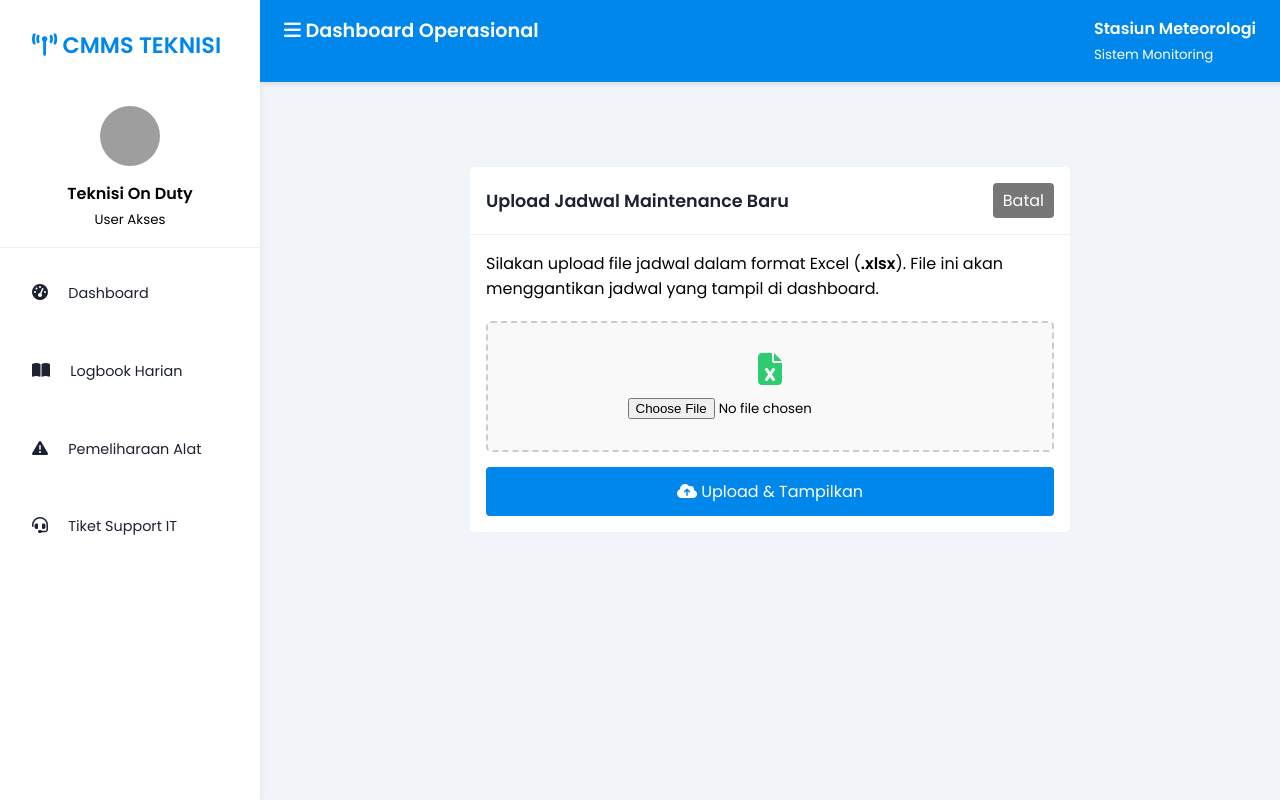
After one commit to Djimarr/projek-maintenance, a Flask app: page /upload_schedule in a window 1280 px wide. The commit adds this page. Run offline with Flask 3, Linux system fonts and the light colour scheme; grey boxes are pictures that could not be loaded.

Commit message:
menambahkan fitur upload file excel untuk jadwal bulanan

```diff
--- a/app.py
+++ b/app.py
@@ -1,17 +1,21 @@
 import sqlite3
 import os
 import requests
+import pandas as pd
 from flask import Flask, render_template, g, send_from_directory, request, redirect, url_for
 from collections import defaultdict
 from datetime import datetime
 
 DATABASE = 'maintenance.db'
 IMAGE_DIR = 'images'
+UPLOAD_FOLDER = 'uploads'
 TELEGRAM_BOT_TOKEN = "7625689953:AAHNg2vnEexzW3qG3fVVmrW3fIXAV7RkdSk" # Token Bot Anda
 
-
+os.makedirs(UPLOAD_FOLDER, exist_ok=True)
 app = Flask(__name__)
 app.secret_key = 'super_secret_key_maintenance_app'
+app.config['UPLOAD_FOLDER'] = UPLOAD_FOLDER
+
 
 # --- Fungsi Kirim Notifikasi Telegram ---
 def send_telegram_notification(chat_id, message):
@@ -108,7 +112,30 @@ def index():
         LIMIT 5
     """)
 
-    return render_template('index.html', stats=stats, maint_issues=recent_maint_issues, support_issues=recent_support_issues)
+    # 2. Baca Jadwal Excel
+    schedule_html = None
+    schedule_path = os.path.join(app.config['UPLOAD_FOLDER'], 'current_schedule.xlsx')
+
+    if os.path.exists(schedule_path):
+        try:
+            # Baca tanpa header agar format asli terlihat
+            df = pd.read_excel(schedule_path, header=None)
+            schedule_html = df.to_html(classes='schedule-table', index=False, header=False, na_rep='')
+        except Exception as e:
+            schedule_html = f"<p style='color:red;'>Gagal membaca jadwal: {e}</p>"
+
+    return render_template('index.html', stats=stats, schedule_html=schedule_html, maint_issues=recent_maint_issues, support_issues=recent_support_issues)
+
+@app.route('/upload_schedule', methods=['GET', 'POST'])
+def upload_schedule():
+    if request.method == 'POST':
+        if 'file' not in request.files: return redirect(request.url)
+        file = request.files['file']
+        if file.filename == '': return redirect(request.url)
+        if file and file.filename.endswith(('.xlsx', '.xls')):
+            file.save(os.path.join(app.config['UPLOAD_FOLDER'], 'current_schedule.xlsx'))
+            return redirect(url_for('index'))
+    return render_template('upload_schedule.html')
 
 @app.route('/logbook')
 def logbook():
--- a/templates/layout.html
+++ b/templates/layout.html
@@ -38,7 +38,7 @@
             </li>
             <li>
                 <a href="{{ url_for('kendala') }}" class="{{ 'active' if request.endpoint == 'kendala' else '' }}">
-                    <i class="fa-solid fa-triangle-exclamation"></i> <span>Laporan Kendala</span>
+                    <i class="fa-solid fa-triangle-exclamation"></i> <span>Pemeliharaan Alat</span>
                 </a>
             </li>
             <li>
--- /dev/null
+++ b/templates/upload_schedule.html
@@ -0,0 +1,23 @@
+{% extends "layout.html" %}
+
+{% block content %}
+<div class="card" style="max-width: 600px; margin: 0 auto; margin-top: 50px;">
+    <div class="card-header">
+        <h3>Upload Jadwal Maintenance Baru</h3>
+        <a href="{{ url_for('index') }}" class="button" style="background:#777;">Batal</a>
+    </div>
+    <div class="card-body">
+        <p style="margin-bottom: 20px;">Silakan upload file jadwal dalam format Excel (<strong>.xlsx</strong>). File ini akan menggantikan jadwal yang tampil di dashboard.</p>
+
+        <form action="" method="post" enctype="multipart/form-data" style="display: flex; flex-direction: column; gap: 15px;">
+            <div style="border: 2px dashed #ccc; padding: 30px; text-align: center; border-radius: 5px; background: #f9f9f9;">
+                <i class="fa-solid fa-file-excel" style="font-size: 2rem; color: #2ecc71; margin-bottom: 10px;"></i><br>
+                <input type="file" name="file" accept=".xlsx, .xls" required style="border: none; margin: 0 auto;">
+            </div>
+            <button type="submit" class="button" style="padding: 12px; font-size: 1rem; background: var(--main-color);">
+                <i class="fa-solid fa-cloud-arrow-up"></i> Upload & Tampilkan
+            </button>
+        </form>
+    </div>
+</div>
+{% endblock %}
```
Also changed, not shown: static/style.css (+48 -0 lines), templates/index.html (+13 -66 lines), 1 other file.
